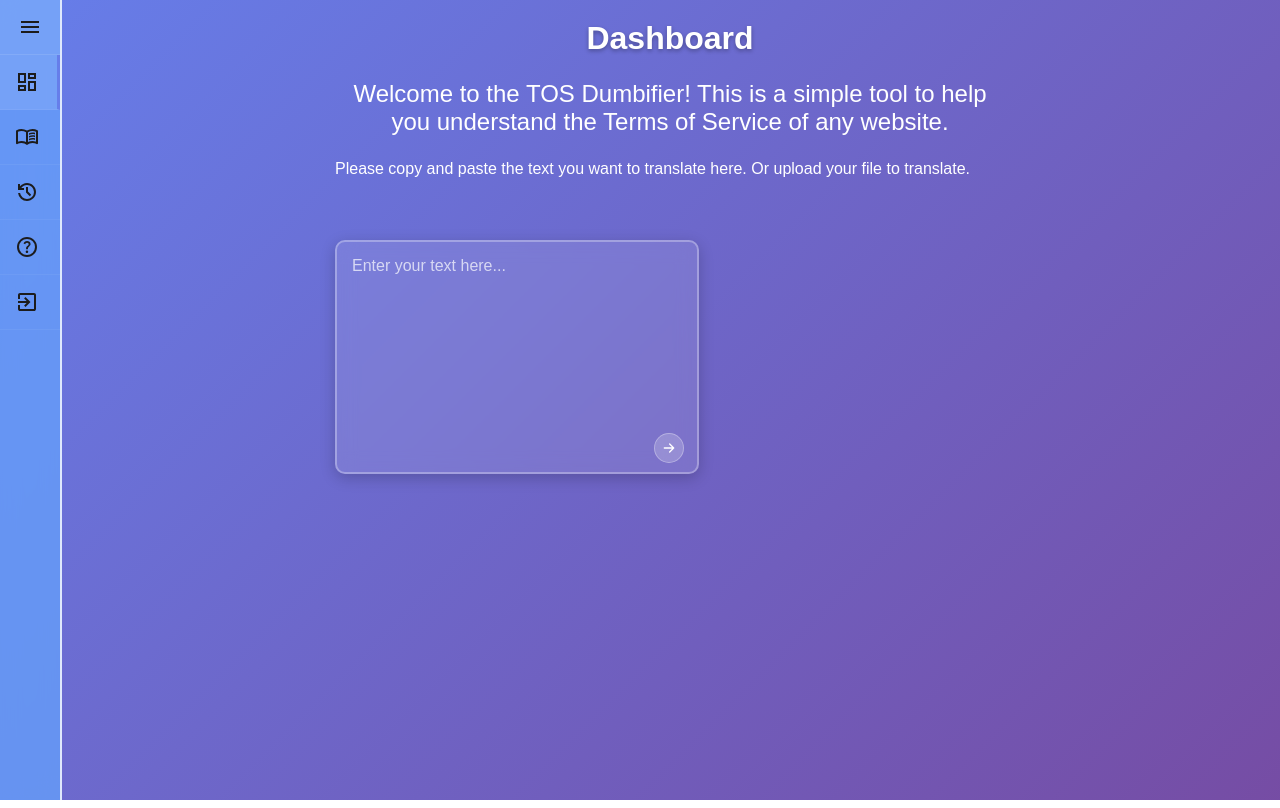
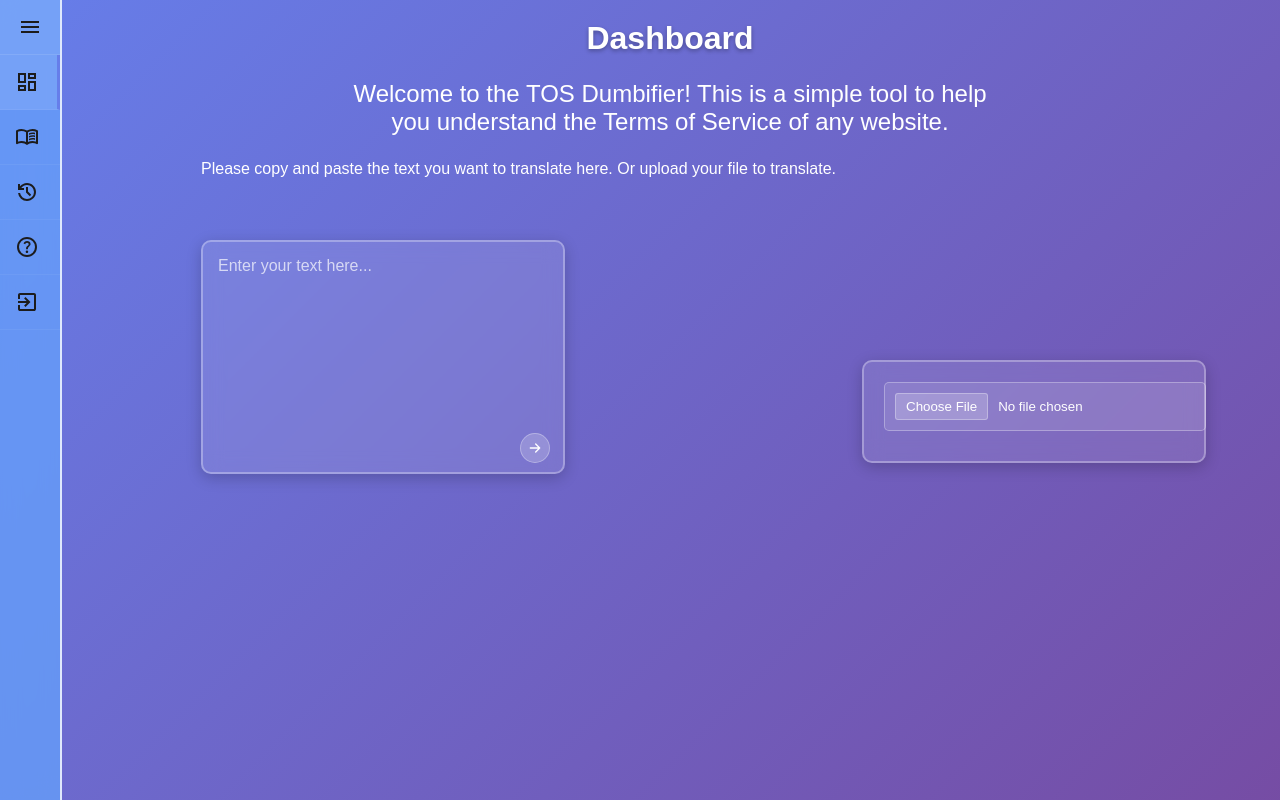
Before and after one commit to ZDavila3/TW-FinalProject, a React (Vite) app in the folder full-stack/: page /dashboard in a window 1280 px wide. Built offline with nearby package versions, Linux system fonts and the light colour scheme.

Commit message:
file upload on dashboard change

```diff
--- a/full-stack/package.json
+++ b/full-stack/package.json
@@ -10,6 +10,8 @@
     "preview": "vite preview"
   },
   "dependencies": {
+    "@types/axios": "^0.9.36",
+    "axios": "^1.11.0",
     "react": "^19.1.0",
     "react-dom": "^19.1.0"
   },
--- a/full-stack/src/Dashboard/Dashboard.css
+++ b/full-stack/src/Dashboard/Dashboard.css
@@ -132,3 +132,95 @@
   padding: 20px;
   padding-right: 45px;
 }
+
+/* File uploader container styling */
+.file-uploader-container {
+  position: absolute;
+  top: 45%;
+  right: 10%;
+  width: 300px;
+  padding: 20px;
+  background: rgba(255, 255, 255, 0.1);
+  backdrop-filter: blur(10px);
+  border: 2px solid rgba(255, 255, 255, 0.3);
+  border-radius: 10px;
+  box-shadow: 0 4px 15px rgba(0, 0, 0, 0.2);
+  color: white;
+  font-family: Arial, sans-serif;
+  z-index: 10;
+}
+
+/* Style the file input to match your theme */
+.file-uploader-container input[type="file"] {
+  width: 100%;
+  padding: 10px;
+  background: rgba(255, 255, 255, 0.1);
+  border: 1px solid rgba(255, 255, 255, 0.3);
+  border-radius: 5px;
+  color: white;
+  font-family: Arial, sans-serif;
+  margin-bottom: 10px;
+}
+
+.file-uploader-container input[type="file"]::file-selector-button {
+  background: rgba(255, 255, 255, 0.2);
+  color: white;
+  border: 1px solid rgba(255, 255, 255, 0.3);
+  border-radius: 3px;
+  padding: 5px 10px;
+  margin-right: 10px;
+  cursor: pointer;
+}
+
+.file-uploader-container input[type="file"]::file-selector-button:hover {
+  background: rgba(255, 255, 255, 0.3);
+}
+
+/* Style the upload button */
+.file-uploader-container button {
+  width: 100%;
+  padding: 10px;
+  background: rgba(255, 255, 255, 0.2);
+  border: 1px solid rgba(255, 255, 255, 0.3);
+  border-radius: 5px;
+  color: white;
+  font-family: Arial, sans-serif;
+  cursor: pointer;
+  transition: all 0.3s ease;
+}
+
+.file-uploader-container button:hover {
+  background: rgba(255, 255, 255, 0.3);
+  transform: translateY(-1px);
+}
+
+/* Progress bar styling */
+.file-uploader-container .h-2\.5 {
+  height: 10px;
+}
+
+.file-uploader-container .bg-gray-200 {
+  background-color: rgba(255, 255, 255, 0.3);
+}
+
+.file-uploader-container .bg-blue-500 {
+  background-color: rgba(59, 130, 246, 0.8);
+}
+
+/* Text styling within file uploader */
+.file-uploader-container p {
+  margin: 5px 0;
+  font-size: 14px;
+}
+
+.file-uploader-container .text-green-500 {
+  color: #10b981;
+}
+
+.file-uploader-container .text-red-500 {
+  color: #ef4444;
+}
+
+.file-uploader-container .text-gray-500 {
+  color: rgba(255, 255, 255, 0.7);
+}
--- a/full-stack/src/Dashboard/Dashboard.jsx
+++ b/full-stack/src/Dashboard/Dashboard.jsx
@@ -2,6 +2,7 @@ import React, { useState } from 'react';
 import './Dashboard.css';
 import { dashboardConfig } from './dashboardConfig.js';
 import Navbar from './Navbar.jsx';
+import FileUploader from './FileUploader/FileUploader.tsx';
 
 /**
  * renders a dashboard with a title and textboxes
@@ -48,6 +49,11 @@ const Dashboard = () => {
       <h1 className="dashboard-title">
         {dashboardConfig.header.title}
       </h1>
+
+      {/* File Uploader Component */}
+      <div className="file-uploader-container">
+        <FileUploader />
+      </div>
 
       {/* Render all textboxes from config */}
       {dashboardConfig.textboxes.map((textbox) => (
--- /dev/null
+++ b/full-stack/src/Dashboard/FileUploader/FileUploader.tsx
@@ -0,0 +1,80 @@
+import { ChangeEvent, useState } from 'react';
+import axios from 'axios';
+
+type UploadStatus = "idle" | "uploading" | "success" | "error";
+
+export default function FileUploader() {
+    const [file, setFile] = useState<File | null>(null);
+    const [status, setStatus] = useState<UploadStatus>("idle");
+    const [uploadProgress, setUploadProgress] = useState<number>(0);
+
+    function handleFileChange(e: React.ChangeEvent<HTMLInputElement>) {
+        if (e.target.files) {
+            setFile(e.target.files[0]);
+            //testing file selection
+            console.log('Selected file:', e.target.files[0]);
+        }
+    }
+
+    async function handleUpload() {
+        if (!file) return;
+
+        setStatus("uploading");
+        setUploadProgress(0); // Reset progress before upload
+
+        const formData = new FormData();
+        formData.append("file", file);
+
+        try {
+            //simulate file upload backend request
+            await axios.post("https://httpbin.org/post", formData, {
+                headers: {
+                    'Content-Type': 'multipart/form-data',
+                },
+                onUploadProgress: (progressEvent) => {
+                    const progress = progressEvent.total ?
+                        Math.round((progressEvent.loaded * 100) / progressEvent.total)
+                        : 0;
+                    setUploadProgress(progress);
+                }
+            });
+            setStatus("success");
+            setUploadProgress(100); // Set progress to 100% on success
+        } catch {
+            setStatus("error");
+            setUploadProgress(0); // Reset progress on error
+            console.error("File upload failed");
+        }
+    }
+
+    return (
+        <div className="space-y-2">
+            <input type="file" accept=".txt,.pdf,.doc,.docx" onChange={handleFileChange} />
+            {file && (
+                <div>
+                    <p>Selected file: {file.name}</p>
+                    <p>File size: {file.size} bytes</p>
+                    <p>File type: {file.type}</p>
+                </div>
+            )}
+            {file && status !== "uploading" && (
+                <div className="space-y-2">
+                    <div className="h-2.5 w-full bg-gray-200 rounded">
+                        <div
+                            className="h-full bg-blue-500 rounded transition-all duration-300"
+                            style={{ width: `${uploadProgress}%` }}
+                        />
+                    </div>
+                    <p className="text-sm text-gray-500">Upload progress: {uploadProgress}%</p>
+                    <button onClick={handleUpload}>Upload</button>
+                </div>
+            )}
+            {status === "success" && (
+                <p className="mt-2 text-green-500">File uploaded successfully!</p>
+            )}
+            {status === "error" && (
+                <p className="mt-2 text-red-500">File upload failed. Please try again.</p>
+            )}
+        </div>
+    );
+}
--- a/full-stack/src/Dashboard/dashboardConfig.js
+++ b/full-stack/src/Dashboard/dashboardConfig.js
@@ -22,7 +22,7 @@ export const dashboardConfig = {
     {
       id: "main-textbox",                        // Unique name for this textbox
       placeholder: "Enter your text here...",    // Placeholder text
-      position: { top: "30%", left: "25%" },     // Where to place the textbox
+      position: { top: "30%", left: "15%" },     // Adjusted to make room for file uploader
       size: "medium",
       rows: 8,                                   // Number of rows (height)
       cols: 40,                                  // Number of columns (width)
@@ -45,7 +45,7 @@ export const dashboardConfig = {
     {
       id: "instruction-text",
       text: "Please copy and paste the text you want to translate here. Or upload your file to translate.",
-      position: { top: "20%", left: "25%" },
+      position: { top: "20%", left: "15%" },
       style: {
         fontSize: "1rem"
       }
```
Also changed, not shown: 1 other file (tests, documents, lock files or other folders).
